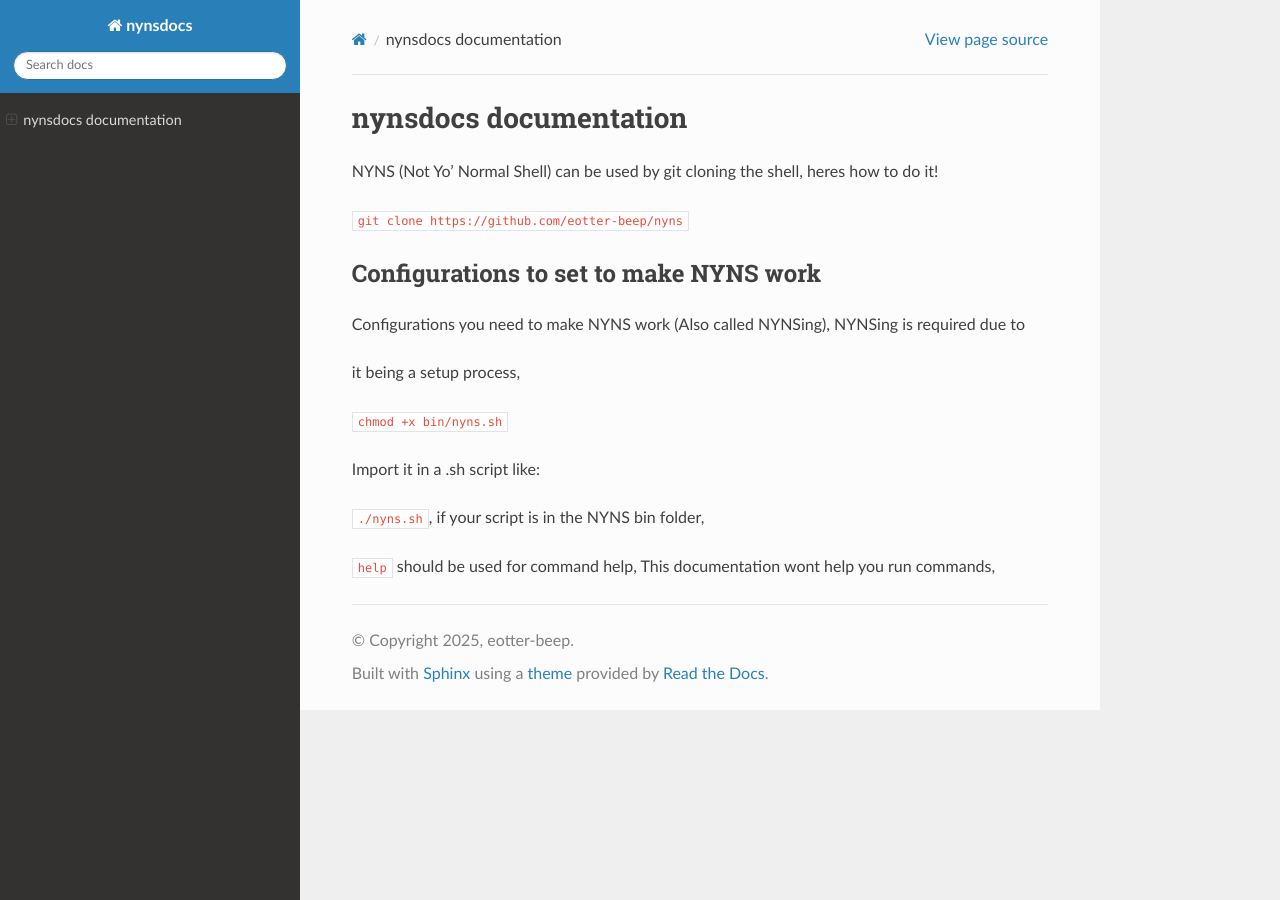
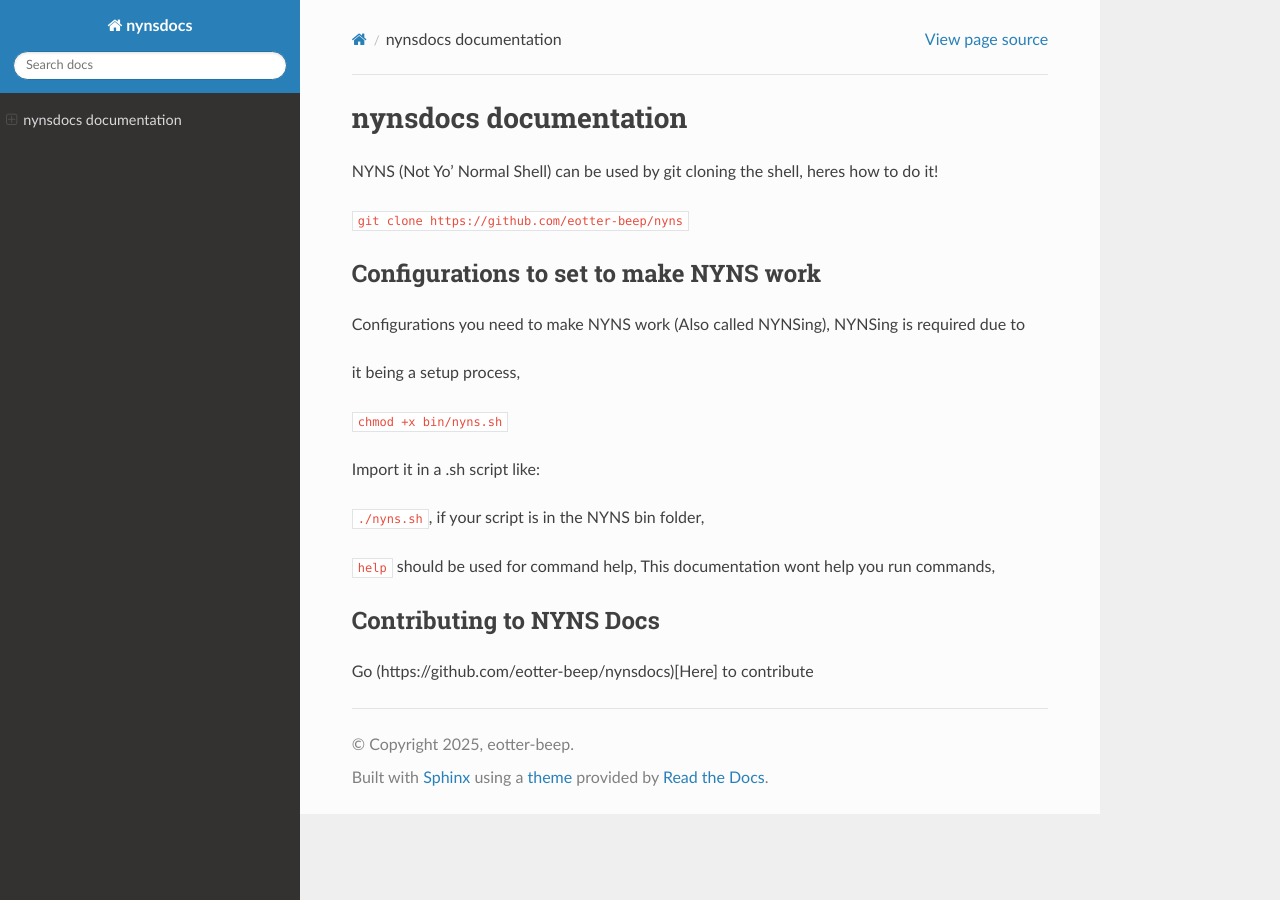
Before and after one commit to eotter-beep/nynsdocs, a Sphinx documentation site: the page built from docs/index.md, in a window 1280 px wide. Built offline with Sphinx 7.4.7 and the Read the Docs theme 3.1.0, drawn with Linux system fonts in a browser that asks for light colours.

Commit message:
Contribution links added

```diff
--- a/docs/index.md
+++ b/docs/index.md
@@ -17,3 +17,7 @@ Import it in a .sh script like:
 `./nyns.sh`, if your script is in the NYNS bin folder,
 
 `help` should be used for command help, This documentation wont help you run commands,
+
+## Contributing to NYNS Docs
+
+Go (https://github.com/eotter-beep/nynsdocs)[Here] to contribute
```
